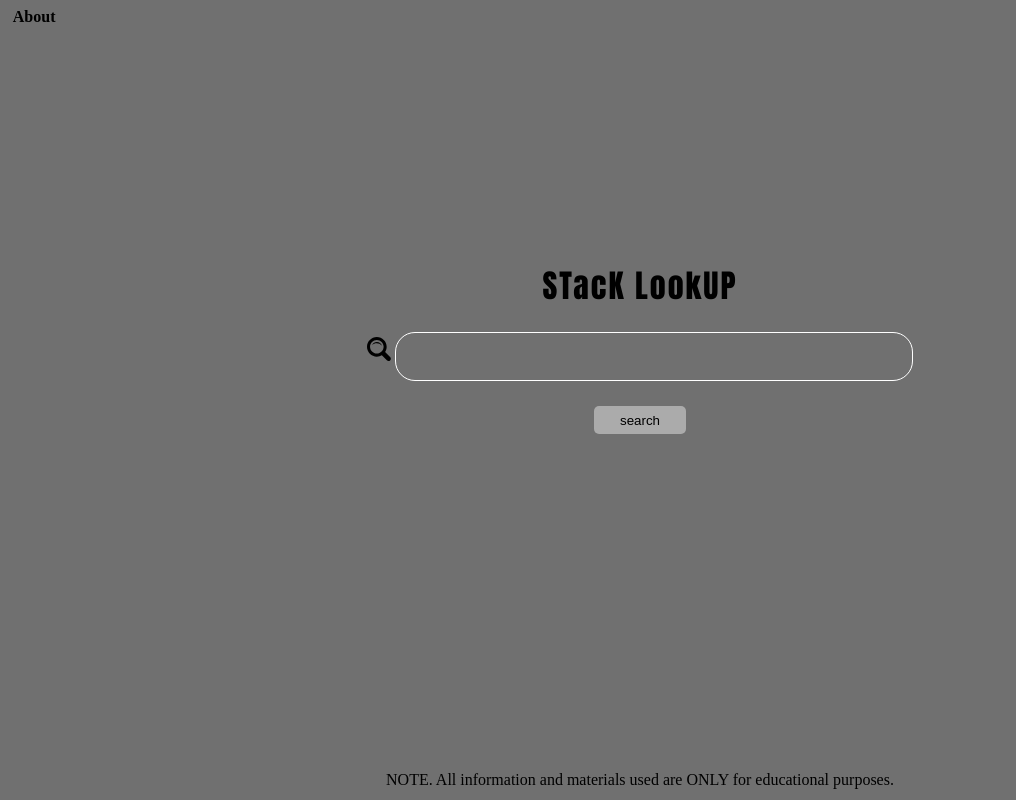
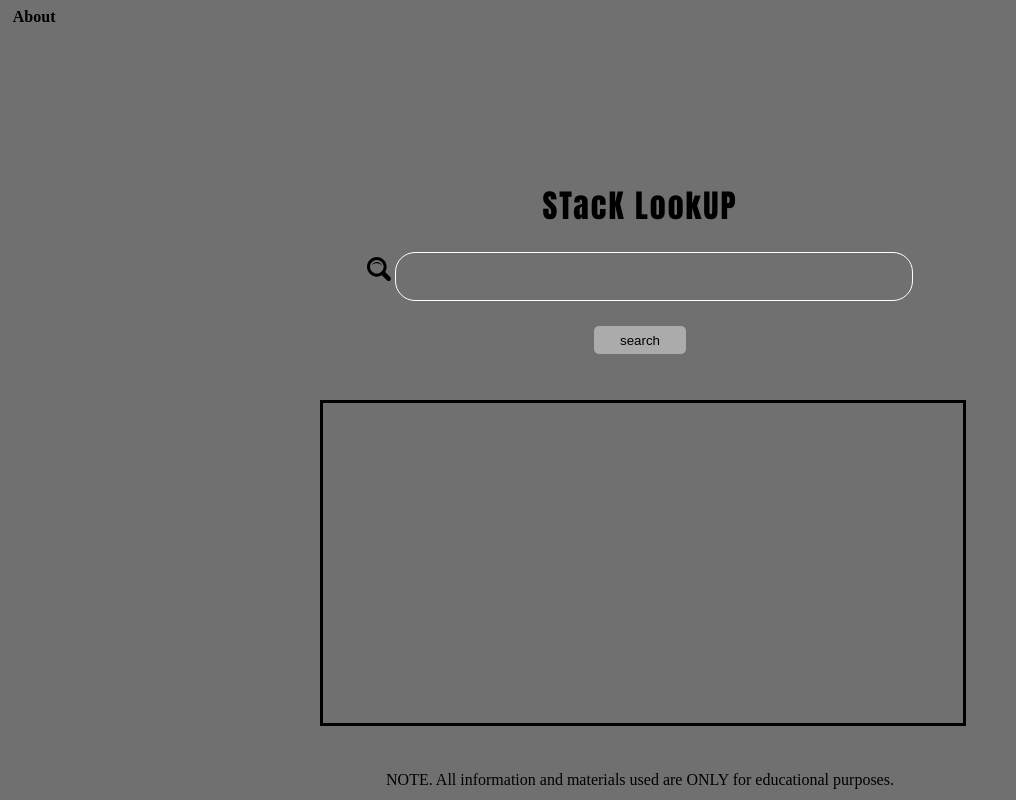
Before and after one commit to kinglaine/TechStackLookUp, a plain HTML site: page index.html in a window 1280 px wide. Shown: the whole page, without its empty margins (0-1016 px from the left). Drawn offline with Linux system fonts and the light colour scheme.

Commit message:
create techstacks grid

```diff
--- a/index.html
+++ b/index.html
@@ -9,14 +9,20 @@
 </head>
 <body>
     <span id="about" onclick="showAbout()">About</span>
+
         <div id="searchBar">
             <h1 id="name">STacK LookUP</h1>
-        <form>
                 <img src="loop.svg" id="loop">
                 <input type="text" id="input">
-        </form>
             <button onclick="" id="searchButton">search</button>
         </div>
+        <div id="techStacks">
+
+        </div>
+        <div id="copyright">
+            <span>NOTE. All information and materials used are ONLY for educational purposes.</span>
+        </div>
+
     <div id="modalContainer">
         <div id="modalWindow">
             <h1>Hi!</h1>
@@ -25,9 +31,6 @@
             <button id="closeModal" onclick="HideAbout()">close</button>
         </div>
     </div>
-    <div id="copyright">
-        <span>NOTE. All information and materials used are ONLY for educational purposes.</span>
-    </div>
 <script src="script.js"></script>
 </body>
 </html>
--- a/style.css
+++ b/style.css
@@ -1,6 +1,8 @@
 body{
     background-color: rgb(112, 112, 112);
     overflow-x: hidden;
+    overflow-y: auto;
+    height: 100%;
     margin-left: 0%;
     margin-right: 0%;
 }
@@ -33,18 +35,25 @@ body{
     width: 100%;
     text-align: center;
     position: fixed;
-    top: 30%;
+    top: 20%;
 
 }
-form{
-    display: inline;
-}
+
 #loop{
    position: relative;
 }
 #searchBar:hover::after{
    content: "Company.com or Company name";
 }
+#searchBar::after{
+    position: absolute;
+    margin-left: auto;
+    margin-right: auto;
+    left: 0;
+    right: 0;
+    text-align: center;
+    overflow-x: hidden;
+ }
 
 #input{
     margin-bottom: 1%;
@@ -109,3 +118,11 @@ form{
 #closeModal:hover{
     background-color: rgb(214, 214, 214);
 }
+#techStacks{
+    border: 3px solid black;
+    width: 50%;
+    height: 40%;
+    position: absolute;
+    top: 50%;
+    left: 25%;
+}
```
Lines whose indentation alone changed are shown as unchanged.
